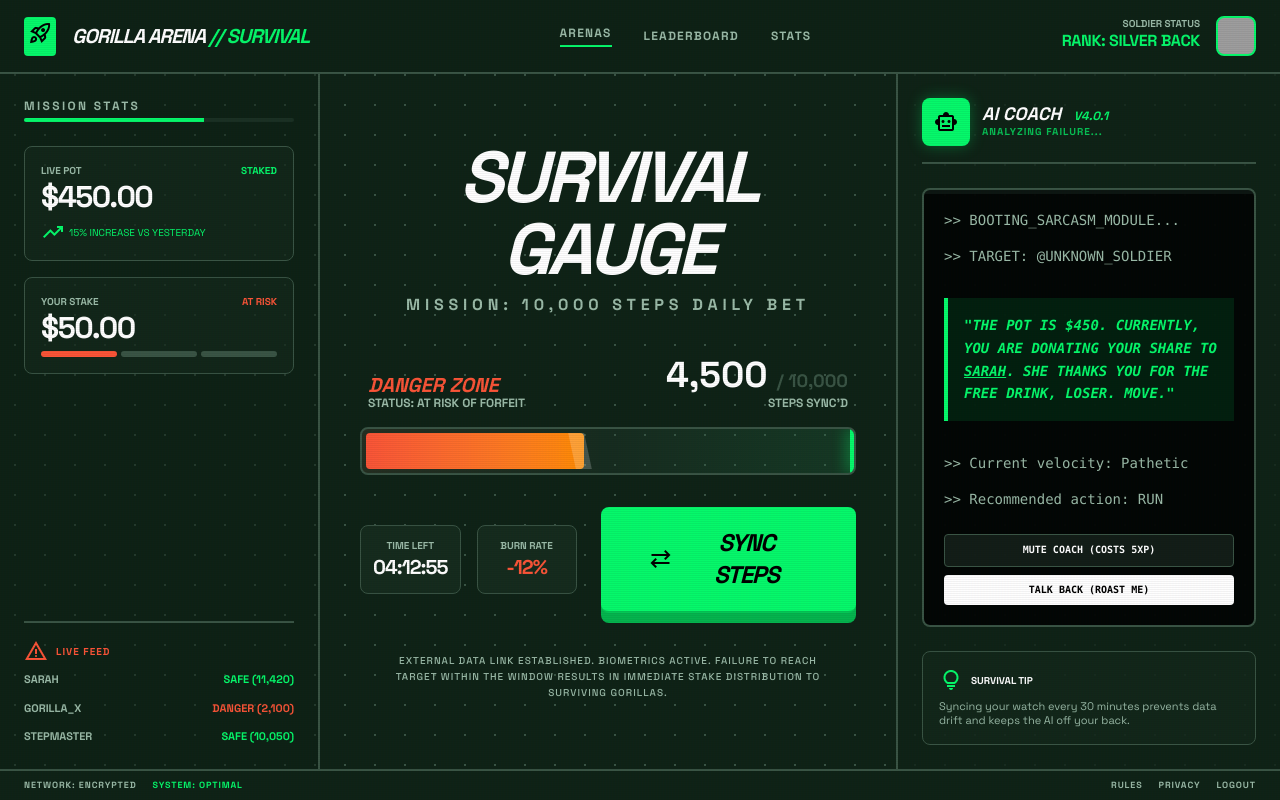
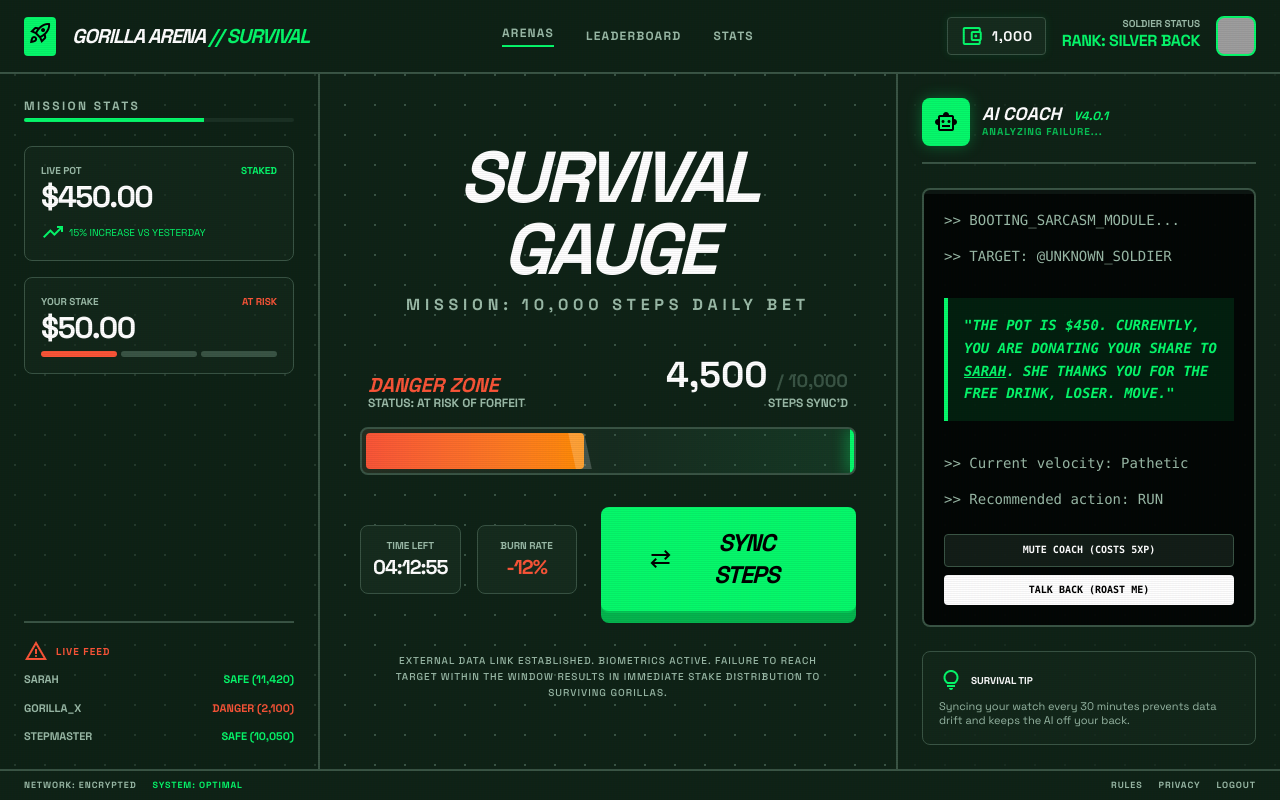
Before and after one commit to ailieyiming/gorilla-arena, a Next.js app: page /dashboard in a window 1280 px wide. Built offline with nearby package versions, Linux system fonts and the light colour scheme; grey boxes are pictures that could not be loaded.

Commit message:
added wallet on dashboard

```diff
--- a/src/app/dashboard/page.tsx
+++ b/src/app/dashboard/page.tsx
@@ -49,6 +49,10 @@
                         <a className="hover:text-[#06f96b] transition-colors" href="#">Stats</a>
                     </nav>
                     <div className="flex items-center gap-4">
+                        <div className="hidden md:flex items-center gap-2 bg-[#162c1e] px-3 py-1.5 rounded border border-[#3a5545] shadow-[0_0_10px_rgba(6,249,107,0.1)]">
+                            <span className="material-symbols-outlined text-[#06f96b] text-sm">account_balance_wallet</span>
+                            <span className="text-white font-bold text-sm tracking-wider">1,000</span>
+                        </div>
                         <div className="text-right hidden sm:block">
                             <p className="text-[10px] uppercase font-bold text-[#9bbba8] leading-none">Soldier Status</p>
                             <p className="text-[#06f96b] font-bold tracking-tight">RANK: SILVER BACK</p>
```
